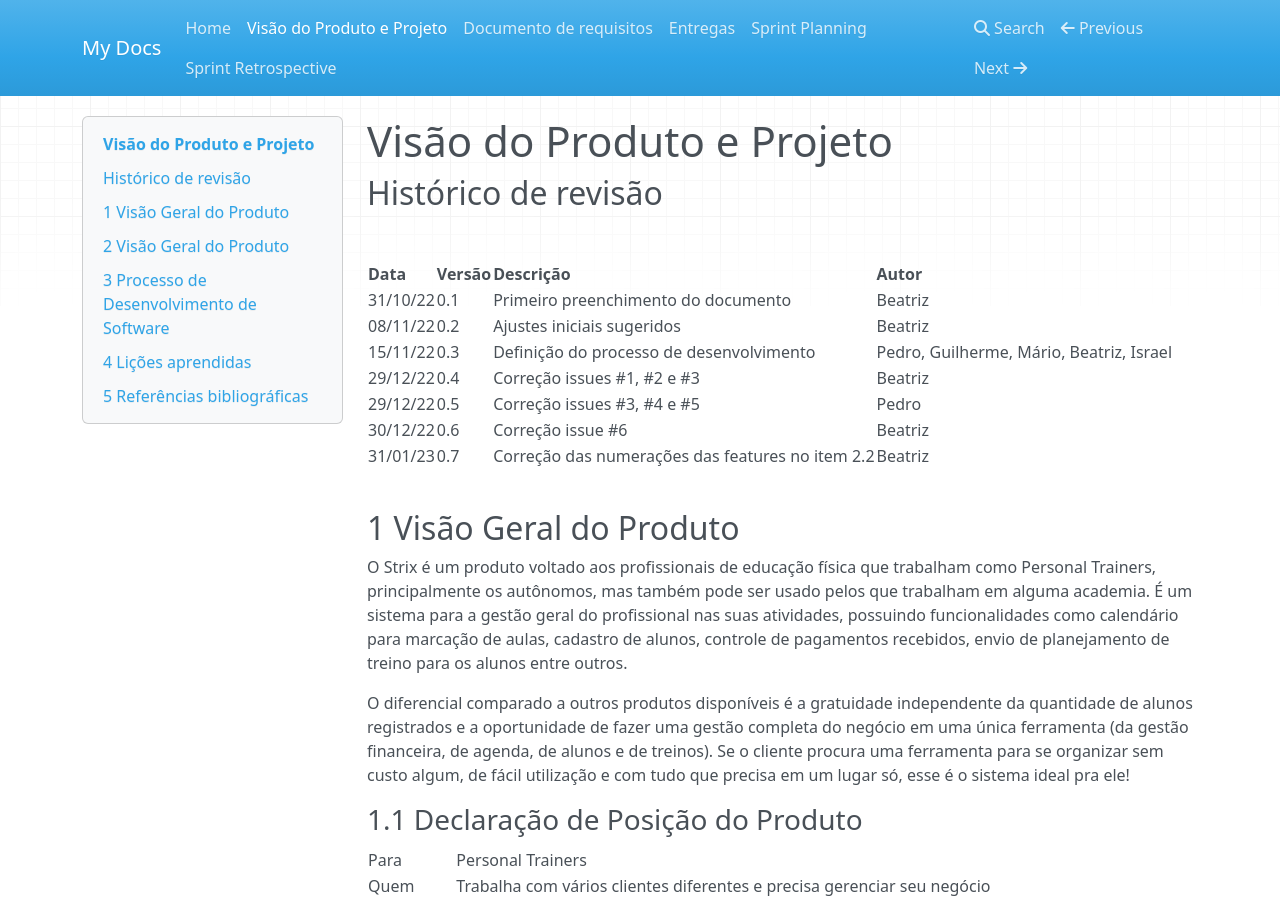
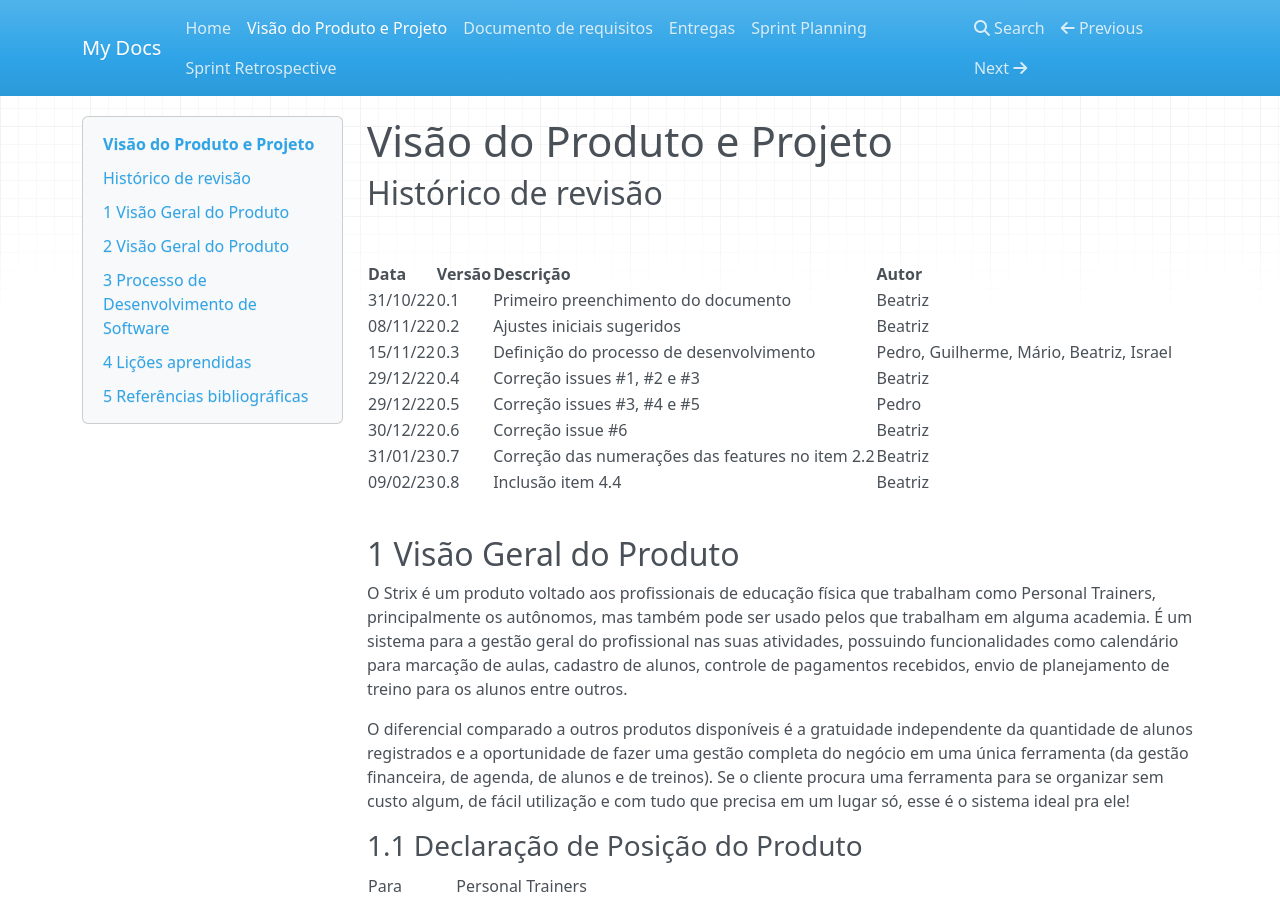
Before and after one commit to mdsreq-fga-unb/2022.2-Strix, an MkDocs documentation site: the page built from documentation/docs/visao_do_produto.md, in a window 1280 px wide and 900 px high. Built offline with MkDocs 1.6.1, drawn with Linux system fonts in a browser that asks for light colours; nearby versions of some CDN libraries.

Commit message:
Update visao_do_produto.md

```diff
--- a/documentation/docs/visao_do_produto.md
+++ b/documentation/docs/visao_do_produto.md
@@ -13,6 +13,7 @@
 | 29/12/22 | 0.5 | Correção issues #3, #4 e #5 | Pedro |
 | 30/12/22 | 0.6 | Correção issue #6 | Beatriz |
 | 31/01/23 | 0.7 | Correção das numerações das features no item 2.2 | Beatriz |
+| 09/02/23 | 0.8 | Inclusão item 4.4 | Beatriz |
 
 <br/>
 
```
